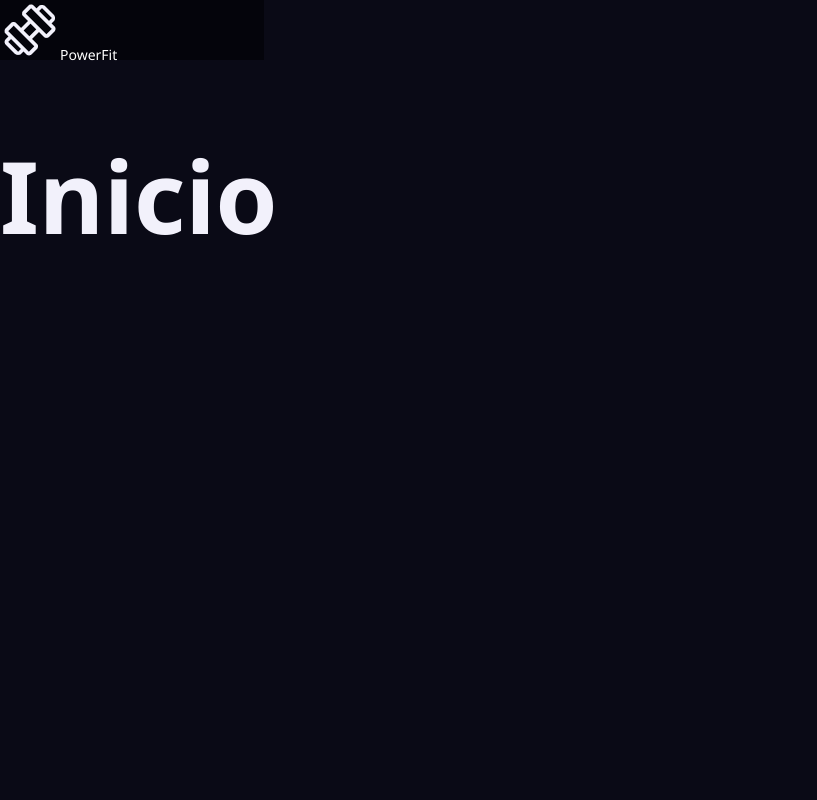
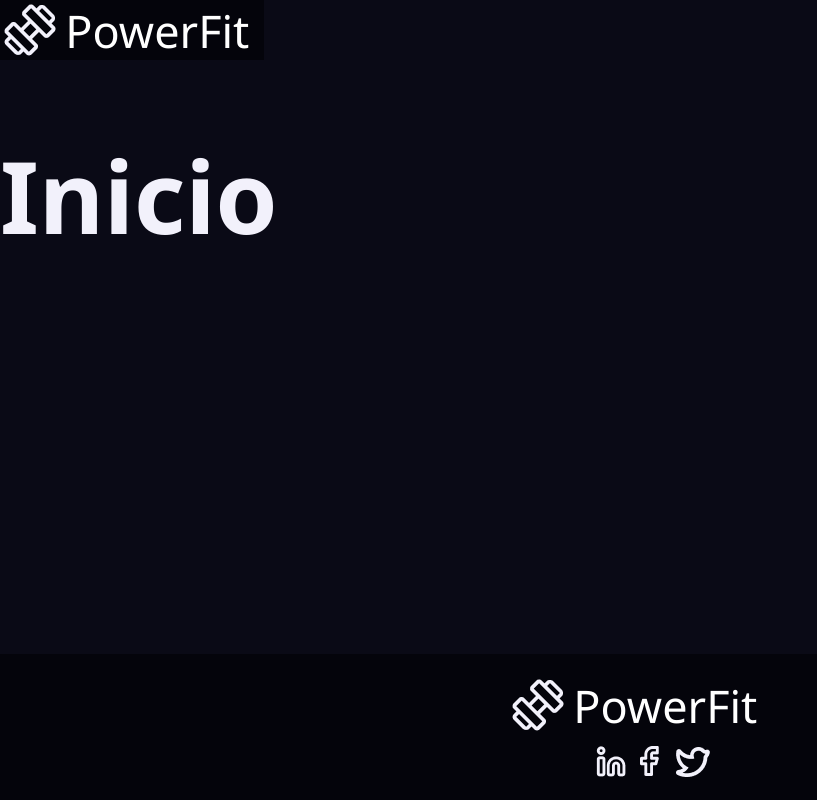
Before and after one commit to SamuelFVG/powerfit-trainee-cpe, a React (Vite) app in the folder powerfit/: page / in a window 1280 px wide. Shown: the whole page, without its empty margins (0-817 px from the left). Built offline with nearby package versions, Linux system fonts and the light colour scheme.

Commit message:
Logo e footer

```diff
--- a/powerfit/src/components/Footer/Footer.jsx
+++ b/powerfit/src/components/Footer/Footer.jsx
@@ -1,6 +1,24 @@
 import {FooterG} from "./Styles"
+import {ImageWrapper} from "./Styles"
+import {LogoWrapper} from "./Styles"
+import { LogoGenerica } from "../../components"
+import Icones from "../../assets/Icones_social_media.png"
 
 
 export default function Footer() {
-    return
+    return(
+
+        <div>
+            <FooterG>
+                <LogoWrapper>
+                    <LogoGenerica texto={"PowerFit"}/>
+                </LogoWrapper>
+                <ImageWrapper>
+                <img src={Icones} />
+                </ImageWrapper>
+            </FooterG>
+        </div>
+
+
+    )
 }
--- a/powerfit/src/components/Footer/Styles.js
+++ b/powerfit/src/components/Footer/Styles.js
@@ -1,4 +1,27 @@
 import styled from "styled-components"
 
 export const FooterG = styled.div`
+
+    background-color: #04040B;
+    display: flex;
+    flex-direction: column;
+    align-items: center;
+    justify-content: flex-end;
+    padding: 20px;
+    position: fixed;
+    left: 0;
+    bottom: 0;
+    height: 146px;
+    width: 100%;
 `;
+
+export const ImageWrapper = styled.div`
+  display: flex;
+  flex-direction: column;
+  align-items: center;
+  margin-left: 2%;
+`;
+
+export const LogoWrapper = styled.div`
+  margin-bottom: 10px;
+`;
--- a/powerfit/src/components/LogoGenerica/LogoGenerica.jsx
+++ b/powerfit/src/components/LogoGenerica/LogoGenerica.jsx
@@ -1,15 +1,15 @@
 import {LogoG} from "./Styles"
+import {LogoText} from "./Styles"
+
 import Logo from "../../assets/Logo.png"
 
 
-export default function LogoGenerica() {
+export default function LogoGenerica({ texto }) {
     return (
         <LogoG>
             <img src={Logo} />
-            PowerFit
+            <LogoText>{texto}</LogoText>
         </LogoG>
-
-
 
     )
 }
--- a/powerfit/src/components/LogoGenerica/Styles.js
+++ b/powerfit/src/components/LogoGenerica/Styles.js
@@ -2,11 +2,20 @@ import styled from "styled-components"
 
 export const LogoG = styled.div`
 
+    display: flex;
     height: 60px;
     width: 264px;
     align-items: center;
     background-color: #04040B;
+
+`;
+
+export const LogoText = styled.div`
+
+    display: flex;
     color: white;
     font-family: noto sans;
+    font-size: 45px;
+    margin-left: 2%;
 
 `;
--- a/powerfit/src/pages/Inicio/Inicio.jsx
+++ b/powerfit/src/pages/Inicio/Inicio.jsx
@@ -1,11 +1,15 @@
 import {Titulo} from "./Styles"
 import { LogoGenerica } from "../../components"
+import { Footer } from "../../components"
+
 
 export default function Inicio() {
     return (
         <div>
-            <LogoGenerica/>
+
+            <LogoGenerica texto={"PowerFit"}/>
             <Titulo>Inicio</Titulo>
+            <Footer/>
 
         </div>
     )
```
Also changed, not shown: powerfit/src/assets/Icones_social_media.png (added).
